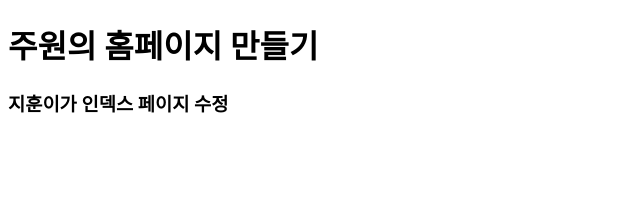
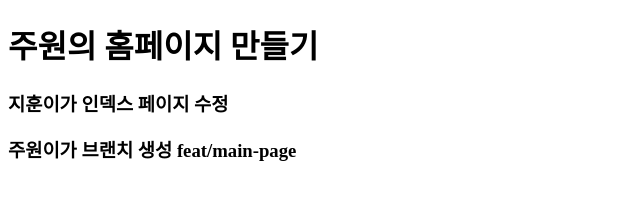
Before and after one commit to Jsuhyeon/GitTest, a plain HTML site: page index.html in a window 1280 px wide. Shown: the whole page, without its empty margins (0-640 px from the left). Drawn offline with Linux system fonts and the light colour scheme.

Commit message:
feat/main-page branch에 올리기 테스트

```diff
--- a/index.html
+++ b/index.html
@@ -10,5 +10,6 @@
         주원의 홈페이지 만들기
   </h1>
   <h3> 지훈이가 인덱스 페이지 수정</h3>
+  <h3> 주원이가 브랜치 생성 feat/main-page</h3>
 </body>
 </html>
```
Also changed, not shown: 1 other file.
